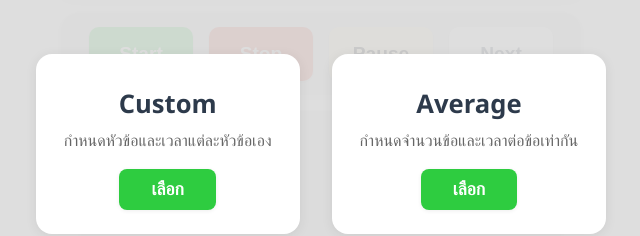
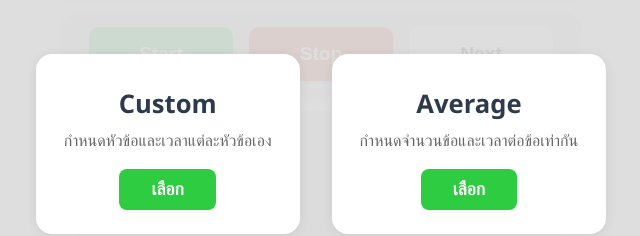
Before and after one commit to SDG225/SDG225.github.io, a plain HTML site: page index.html in a window 1280 px wide. Shown: the part 256-492 px from the top of the page, 319-959 px from the left. Drawn offline with Linux system fonts and the light colour scheme.

Commit message:
Update index.html
ลบปุ่ม op ใน html

```diff
--- a/index.html
+++ b/index.html
@@ -98,7 +98,7 @@
     <div class="action-panel" id="action-panel">
       <button class="action-btn start-btn" id="btn-start">Start</button>
       <button class="action-btn stop-btn" id="btn-stop">Stop</button>
-      <button class="action-btn op-btn" id="btn-op">Pause</button>
+      <!-- ลบปุ่ม Pause/Continue (btn-op) แล้ว -->
       <button class="action-btn next-btn" id="btn-next">Next</button>
     </div>
 
```
